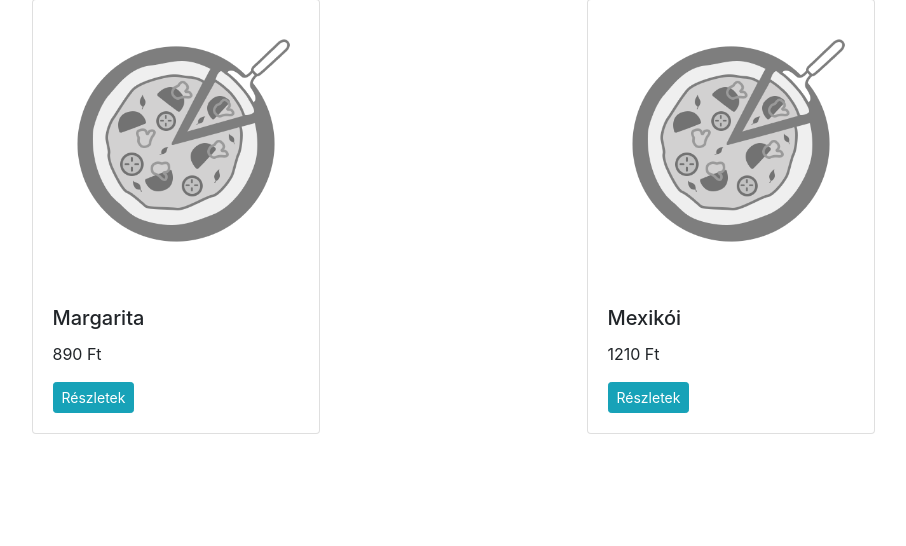
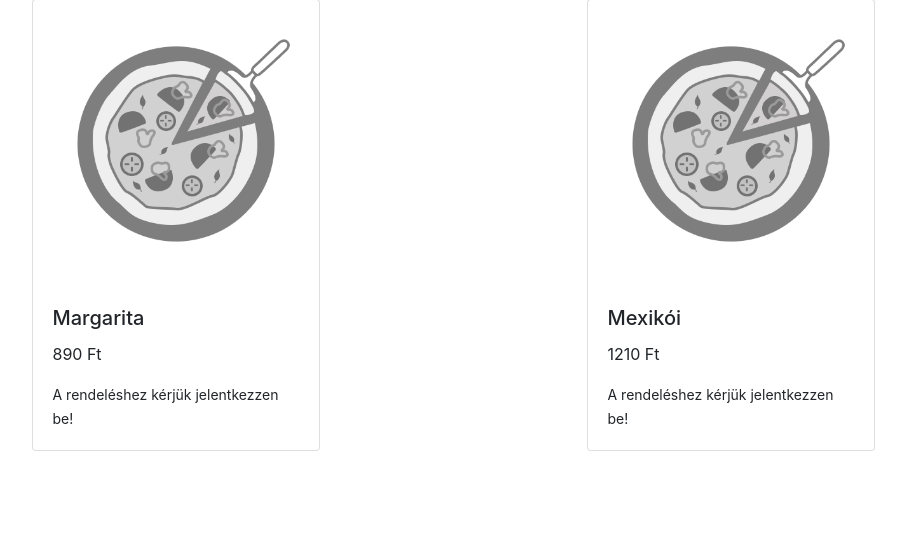
Before and after one commit to vereczkibalint/wp3_beadando, a CodeIgniter app: page /wp3_beadando/ in a window 1280 px wide. Shown: the part 139-685 px from the top of the page, without its empty margins (203-1109 px from the left). Run offline with CodeIgniter, Linux system fonts and the light colour scheme; data comes from the database, SQL or seed files in the repository; some libraries are stand-ins or nearby versions.

Commit message:
added info text when not logged in, removed button

```diff
--- a/application/views/pizza/list.php
+++ b/application/views/pizza/list.php
@@ -14,8 +14,9 @@
                     <p class="card-text"><?=$item->price?> Ft</p>
                     <?php if($this->ion_auth->logged_in()): ?>
                         <a href="#" class="btn btn-primary btn-sm">Kosárba</a>
+                    <?php else: ?>
+                        <small>A rendeléshez kérjük jelentkezzen be!</small>
                     <?php endif; ?>
-                        <a href="<?=base_url('item_details/'.$item->id)?>" class="btn btn-info btn-sm">Részletek</a>
                 </div>
             </div>
         <?php endforeach;?>
```
